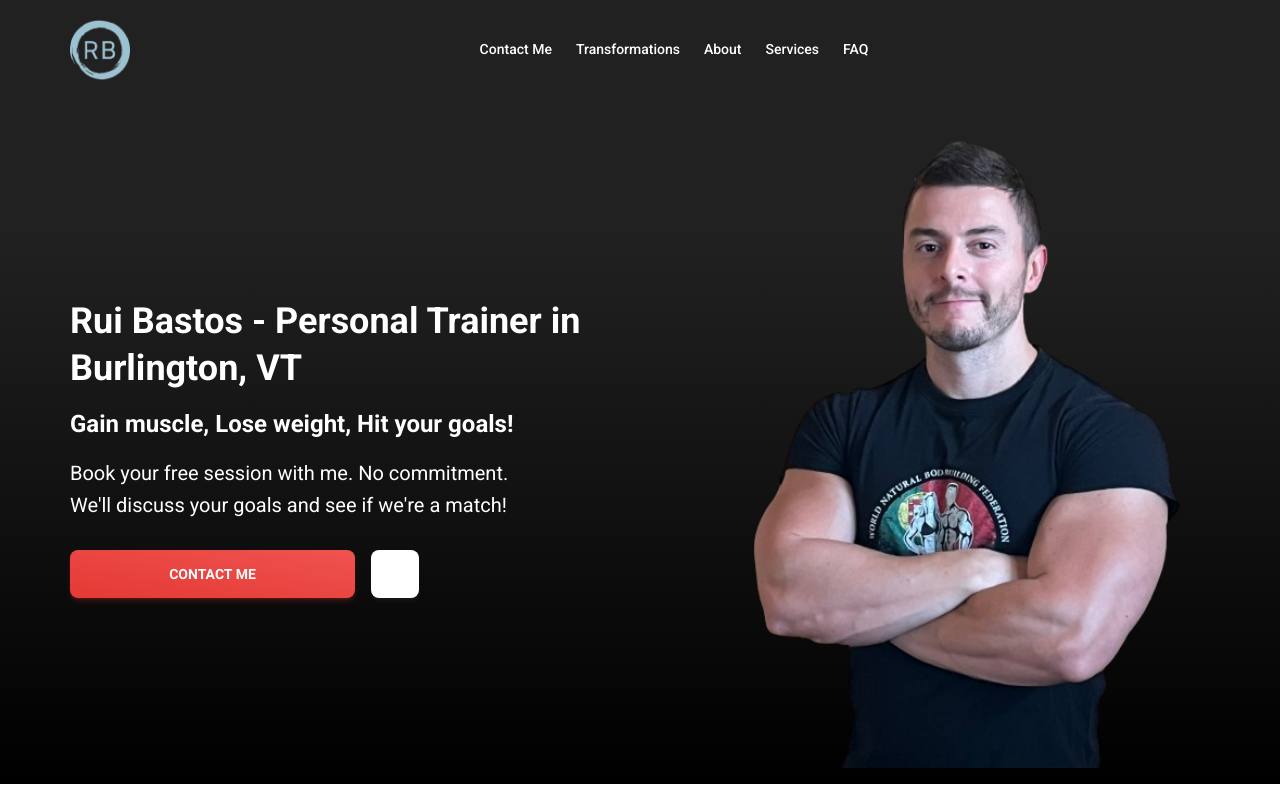
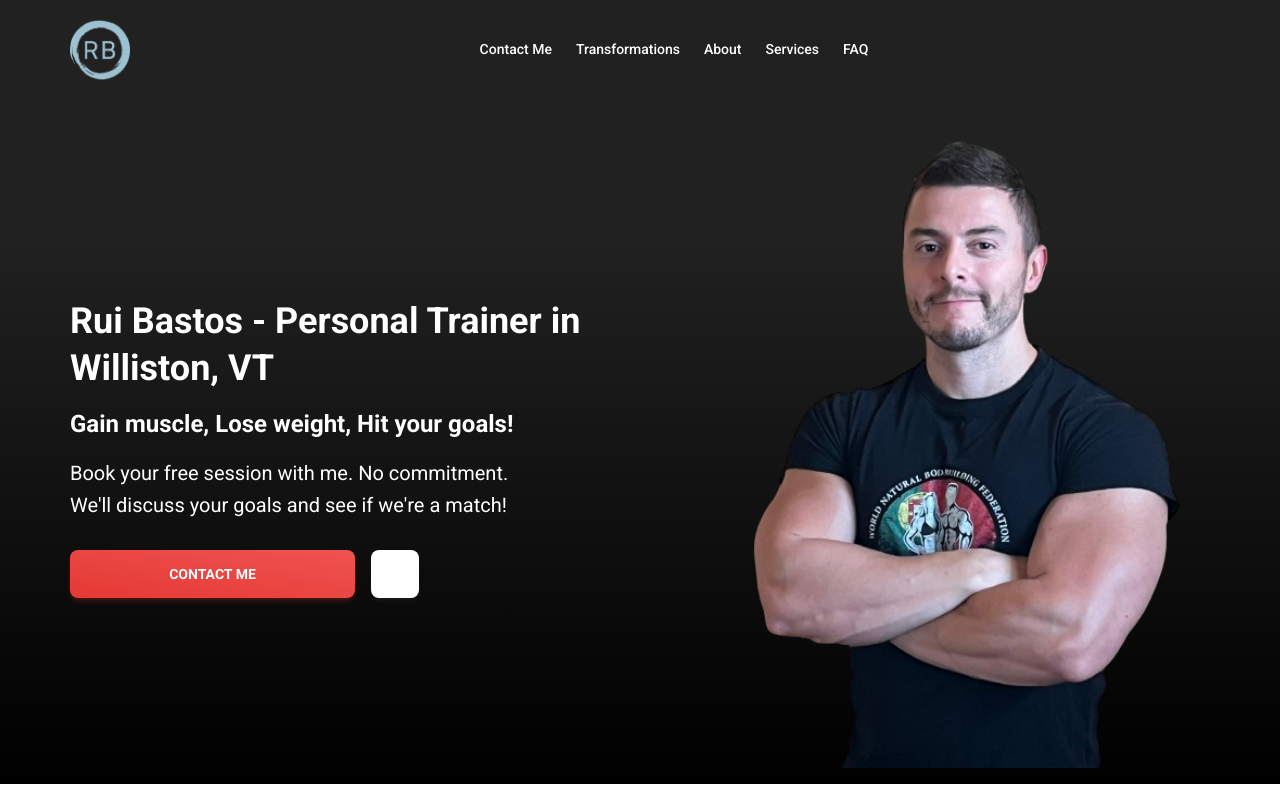
Before and after one commit to ruimiguelbastos/rbfitness-website, a Next.js app: page / in a window 1280 px wide. Shown: the top 800 px of the page. Built offline with nearby package versions, Linux system fonts and the light colour scheme.

Commit message:
Update hero.tsx

```diff
--- a/src/app/hero.tsx
+++ b/src/app/hero.tsx
@@ -9,7 +9,7 @@ function Hero() {
         <div className="container mx-auto mt-32 grid h-full w-full grid-cols-1 place-items-center lg:mt-14 lg:grid-cols-2">
           <div className="col-span-1">
             <Typography variant="h2" color="white" className="mb-4">
-              Rui Bastos - Personal Trainer in Burlington, VT
+              Rui Bastos - Personal Trainer in Williston, VT
             </Typography>
             <Typography variant="h4" color="white" className="mb-4">
               Gain muscle, Lose weight, Hit your goals!
```
